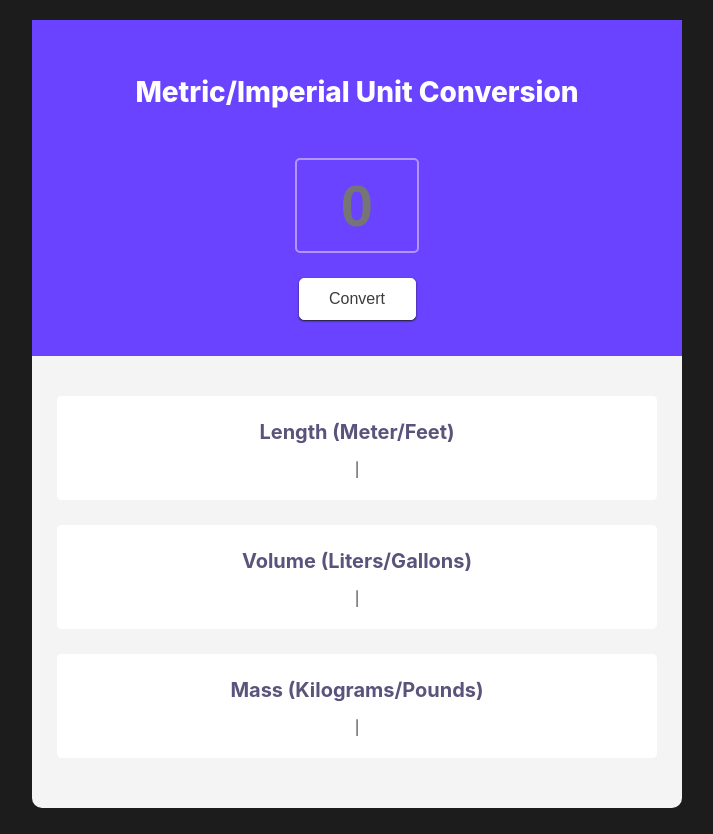
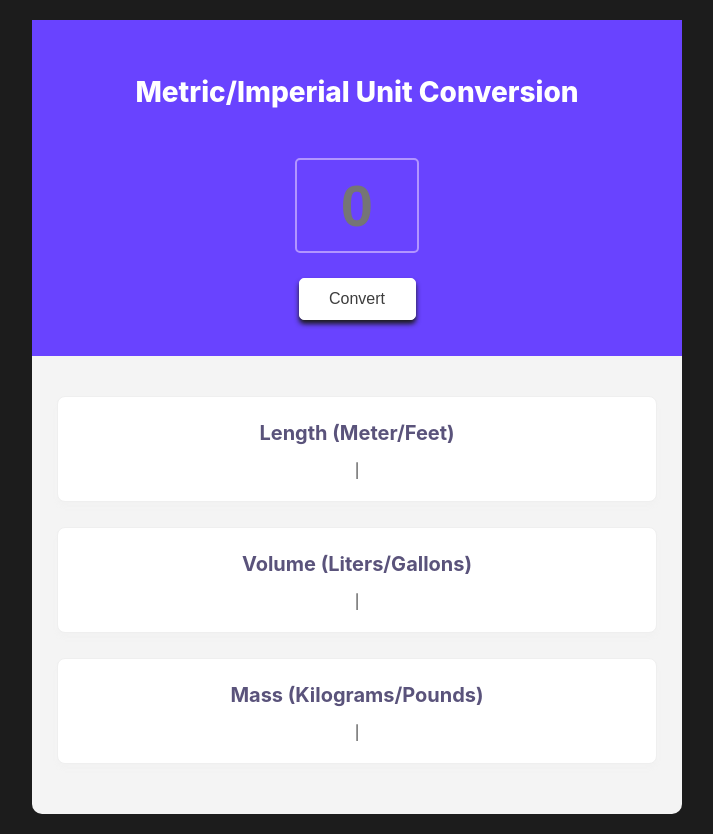
Before and after one commit to Bbrightr/UnitConvrtr, a plain HTML site: page index.html in a window 1280 px wide. Shown: the whole page, without its empty margins (283-996 px from the left). Drawn offline with Linux system fonts and the light colour scheme; a web font is replaced by a local one.

Commit message:
CSS update

```diff
--- a/index.css
+++ b/index.css
@@ -71,7 +71,7 @@ input[type='number']::-webkit-outer-spin-button {
     height: 42px;
     font-weight: 500;
     color: #3d3d3d;
-    box-shadow: 0 1px 2px #1C1C1C;
+    box-shadow: 0 4px 5px #1C1C1C;
 }
 
 #convert-btn:hover{
@@ -82,6 +82,9 @@ input[type='number']::-webkit-outer-spin-button {
     background: #e9e4fe;
     box-shadow: none;
     border: none;
+    box-shadow: inset 0 0 2px #1c1c1c;
+    border: 1px solid #fff;
+
 }
 
 .conv-dimen {
@@ -89,8 +92,10 @@ input[type='number']::-webkit-outer-spin-button {
     margin: 25px ;
     /* height: 108.57px; */
     padding: 8px 0;
-    border-radius: 4.68px;
+    border-radius: 8px;
     color: #353535;
+    box-shadow: 0 5px 5px #f2f2f2;
+    border: 1px solid #efefef;
 
 }
 
```
